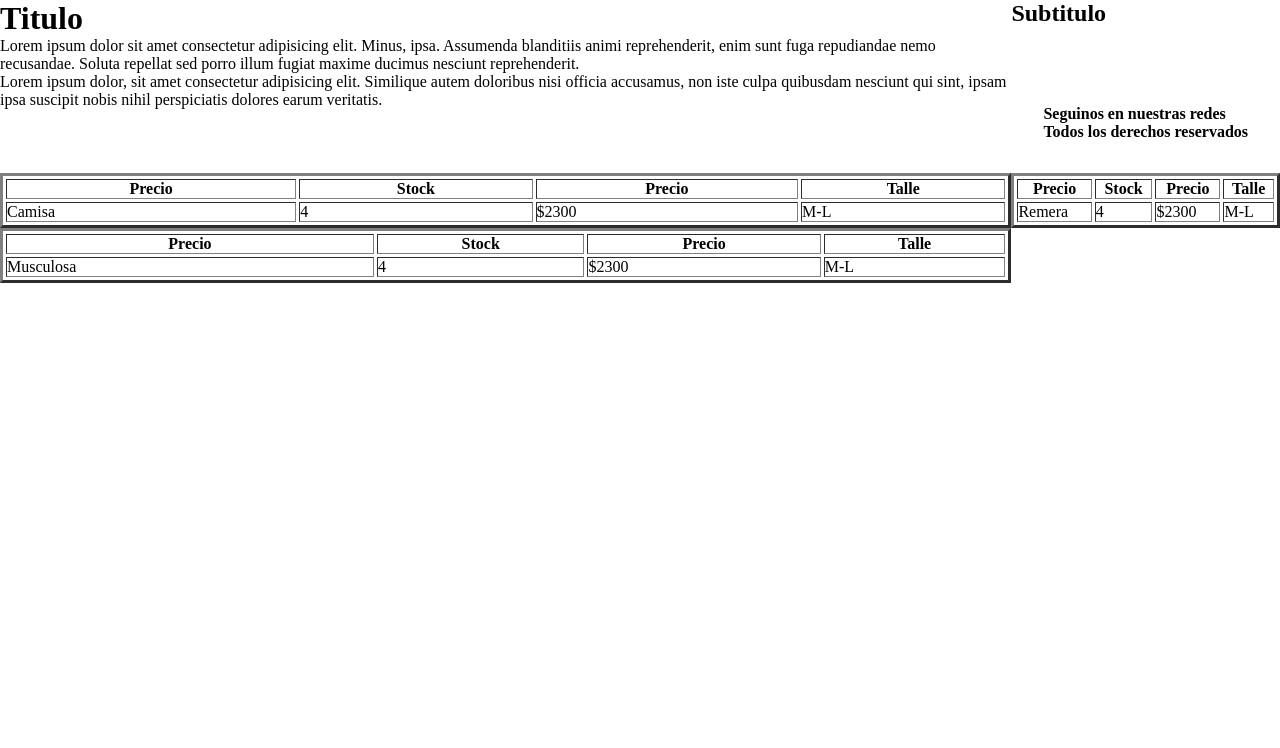
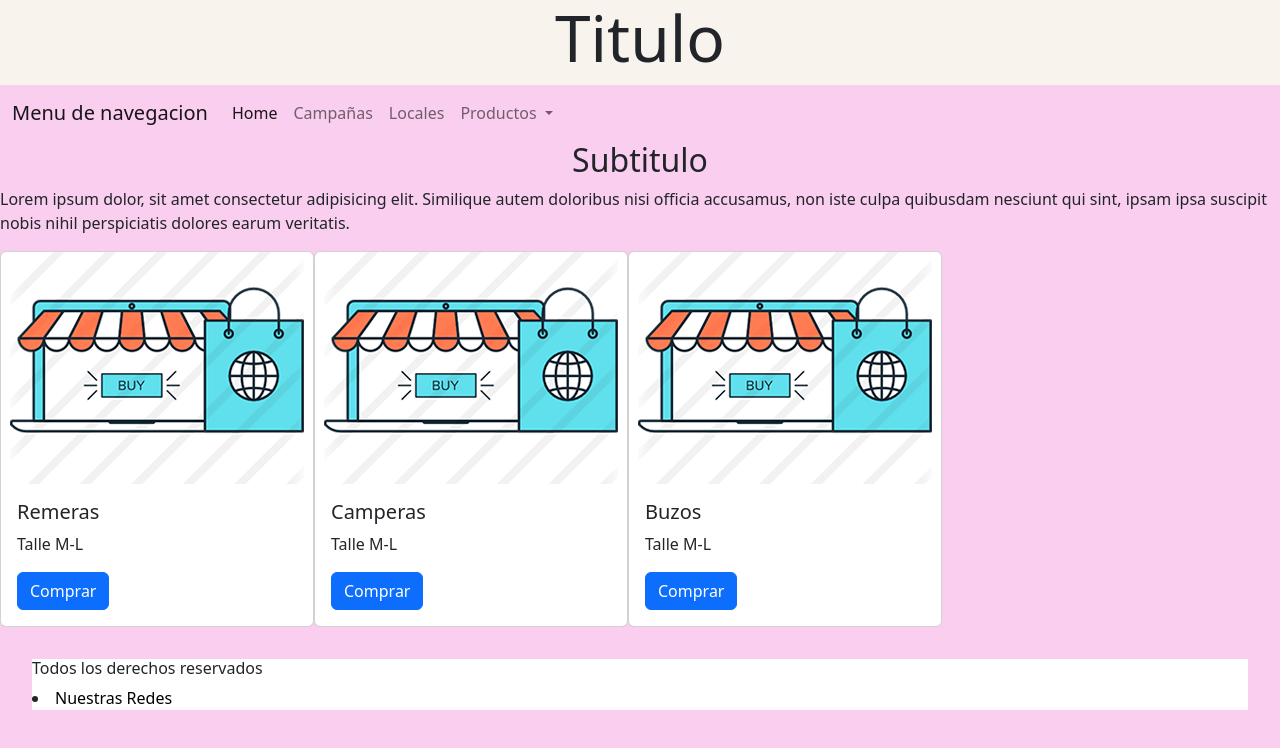
Before and after one commit to Samir1111111/ProyectoFinal, a plain HTML site: page pages/productos.html in a window 1280 px wide. Drawn offline with nearby package versions, Linux system fonts and the light colour scheme.

Commit message:
agregando animaciones y terminando los estilos de productos

```diff
--- a/css/style.css
+++ b/css/style.css
@@ -169,13 +169,18 @@ footer li a{
 }
 /*Estilos de los videos*/
 .videoUno{
-    grid-area: videouno;
-    text-align: center;
-	position: relative;
-	padding-bottom: 56.25%; /*panorámico*/
-	padding-top: 25px;
-	height: 0;
+    position: relative;
+    padding-bottom: 56.25%;
+    height: 0;
+    overflow: hidden;
+}
 
+.videoUno iframe{
+    position: absolute;
+    top:0;
+    left: 0;
+    width: 100%;
+    height: 100%;
 }
 
 .videoDos{
@@ -289,8 +294,61 @@ footer li a{
 
 /*Layout de productos*/
 .contenedorProductos{
+    grid-template-columns: 2fr 2fr;
     display: grid;
     grid-template-areas:"header header"
                         "nav nav"
-                        "";
+                        "main main"
+                        "aside aside"
+                        "section section"
+                        "footer footer";
 }
+
+/*Estilos del body*/
+.bodyProductos{
+    background-color: #F9CEEE;
+}
+
+/*Estilos del header*/
+.headerProductos{
+    grid-area: header;
+    background-color: #F9F3EE;
+}
+
+/*Estilos del tituloProductos*/
+.tituloProductos{
+    text-align: center;
+    font-size: 4rem;
+}
+
+/*Estilos del parrafoTres*/
+.parrafoTres{
+    display: none;
+}
+
+/*Estilos del menuProductos*/
+.menuProductos{
+    grid-area: nav;
+}
+
+/*Estilos del main*/
+.mainProductos{
+    grid-area: main;
+}
+
+/*Estilos del subtituloProductos*/
+.subtituloProductos{
+    text-align: center;
+}
+
+/*Estilos del asideProductos*/
+.asideProductos{
+    grid-area: aside;
+}
+
+/*Estilos del sectionProductos*/
+.sectionProductos{
+    grid-area: section;
+    display: flex;
+    flex-wrap: nowrap;
+}
--- a/pages/productos.html
+++ b/pages/productos.html
@@ -4,19 +4,18 @@
     <meta charset="UTF-8">
     <meta http-equiv="X-UA-Compatible" content="IE=edge">
     <meta name="viewport" content="width=device-width, initial-scale=1.0">
+    <!--link de bootstrap-->
+    <link href="https://cdn.jsdelivr.net/npm/bootstrap@5.2.0-beta1/dist/css/bootstrap.min.css" rel="stylesheet" integrity="sha384-0evHe/X+R7YkIZDRvuzKMRqM+OrBnVFBL6DOitfPri4tjfHxaWutUpFmBp4vmVor" crossorigin="anonymous">
     <!--link css-->
     <link rel="stylesheet" href="../css/style.css">
-    <title>Document</title>
+    <title>Productos</title>
 </head>
 <body class="bodyProductos">
     <div class="contenedorProductos">
-        <header>
+        <header class="headerProductos">
             <h1 class="tituloProductos">
                 Titulo
             </h1>
-            <p class="parrafoTres">
-                Lorem ipsum dolor sit amet consectetur adipisicing elit. Minus, ipsa. Assumenda blanditiis animi reprehenderit, enim sunt fuga repudiandae nemo recusandae. Soluta repellat sed porro illum fugiat maxime ducimus nesciunt reprehenderit.
-            </p>
         </header>
         <main class="mainProductos">
             <h2 class="subtituloProductos">
@@ -24,57 +23,86 @@
             </h2>
         </main>
 
+        <!--menu de navegacion-->
+        <nav class="navbar navbar-expand-lg menuProductos">
+            <div class="container-fluid">
+              <a class="navbar-brand" href="#">Menu de navegacion</a>
+              <button class="navbar-toggler" type="button" data-bs-toggle="collapse" data-bs-target="#navbarNav" aria-controls="navbarNav" aria-expanded="false" aria-label="Toggle navigation">
+                <span class="navbar-toggler-icon"></span>
+              </button>
+              <div class="collapse navbar-collapse" id="navbarNav">
+                <ul class="navbar-nav">
+                  <li class="nav-item">
+                    <a class="nav-link active" aria-current="page" href="../index.html">Home</a>
+                  </li>
+                  <li class="nav-item">
+                    <a class="nav-link" href="../pages/campanias.html">Campañas
+                    </a>
+                  </li>
+                  <li class="nav-item">
+                    <a class="nav-link" href="../pages/locales.html">Locales</a>
+                  </li>
+                  <li class="nav-item dropdown">
+                    <a class="nav-link dropdown-toggle" href="../pages/productos.html" id="navbarDropdown" role="button" data-bs-toggle="dropdown" aria-expanded="false">
+                      Productos
+                    </a>
+                    <ul class="dropdown-menu" aria-labelledby="navbarDropdown">
+                      <li><a class="dropdown-item" href="productos.html">Buzos</a></li>
+                      <li><hr class="dropdown-divider"></li>
+                      <li><a class="dropdown-item" href="productos.html">Camperas</a></li>
+                      <li><hr class="dropdown-divider"></li>
+                      <li><a class="dropdown-item" href="productos.html">Remeras</a></li>
+                    </ul>
+                  </li>
+                </ul>
+              </div>
+            </div>
+          </nav>
+
         <aside class="asideProductos">
-            <p>
+            <p class="parrafoProductos">
                 Lorem ipsum dolor, sit amet consectetur adipisicing elit. Similique autem doloribus nisi officia accusamus, non iste culpa quibusdam nesciunt qui sint, ipsam ipsa suscipit nobis nihil perspiciatis dolores earum veritatis.
             </p>
         </aside>
-            <table border="3" cellpadding="3" cellspacing="3" class="tablaUno">
-                <tr>
-                    <th>Precio</th>
-                    <th>Stock</th>
-                    <th>Precio</th>
-                    <th>Talle</th>
-                </tr>
-                <tr>
-                    <td>Camisa</td>
-                    <td>4</td>
-                    <td>$2300</td>
-                    <td>M-L</td>
-                </tr>
-            </table>
-            <table border="3" cellpadding="3" cellspacing="3" class="tablaDos">
-                <tr>
-                    <th>Precio</th>
-                    <th>Stock</th>
-                    <th>Precio</th>
-                    <th>Talle</th>
-                </tr>
-                <tr>
-                    <td>Remera</td>
-                    <td>4</td>
-                    <td>$2300</td>
-                    <td>M-L</td>
-                </tr>
-            </table>
-            <table border="3" cellpadding="3" cellspacing="3" class="tablaTres">
-                <tr>
-                    <th>Precio</th>
-                    <th>Stock</th>
-                    <th>Precio</th>
-                    <th>Talle</th>
-                </tr>
-                <tr>
-                    <td>Musculosa</td>
-                    <td>4</td>
-                    <td>$2300</td>
-                    <td>M-L</td>
-                </tr>
-            </table>
-            <footer>
-                <h3>Seguinos en nuestras redes</h3>
-                <h4>Todos los derechos reservados</h4>
-            </footer>
+
+        <section class="sectionProductos">
+            <div class="card">
+                <img src="../img/tiendaDos.png" class="card-img-top" alt="Imagen de la remera">
+
+                <div class="card-body">
+                  <h5 class="card-title">Remeras</h5>
+                  <p class="card-text">Talle M-L</p>
+                  <a href="#" class="btn btn-primary">Comprar</a>
+                </div>
+              </div>
+              <div class="card">
+                <img src="../img/tiendaDos.png" class="card-img-top" alt="Imagen de la remera">
+
+                <div class="card-body">
+                  <h5 class="card-title">Camperas</h5>
+                  <p class="card-text">Talle M-L</p>
+                  <a href="#" class="btn btn-primary">Comprar</a>
+                </div>
+              </div>
+              <div class="card">
+                <img src="../img/tiendaDos.png" class="card-img-top" alt="Imagen de la remera">
+
+                <div class="card-body">
+                  <h5 class="card-title">Buzos</h5>
+                  <p class="card-text">Talle M-L</p>
+                  <a href="#" class="btn btn-primary">Comprar</a>
+                </div>
+              </div>
+        </section>
+        <!--Pie de la pagina-->
+        <footer>
+            <h3>Todos los derechos reservados</h3>
+            <li>
+                <a href="https://www.coderhouse.com/" target="_blank">Nuestras Redes</a>
+            </li>
+        </footer>
     </div>
+    <!--link de javascrip para bootstrap-->
+    <script src="https://cdn.jsdelivr.net/npm/bootstrap@5.2.0-beta1/dist/js/bootstrap.bundle.min.js" integrity="sha384-pprn3073KE6tl6bjs2QrFaJGz5/SUsLqktiwsUTF55Jfv3qYSDhgCecCxMW52nD2" crossorigin="anonymous"></script>
 </body>
 </html>
```
Also changed, not shown: index.html (+2 -2 lines).
